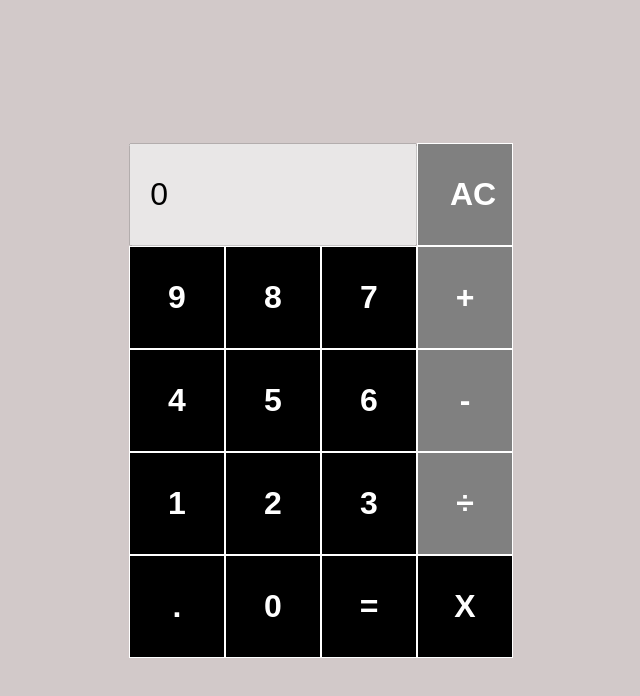
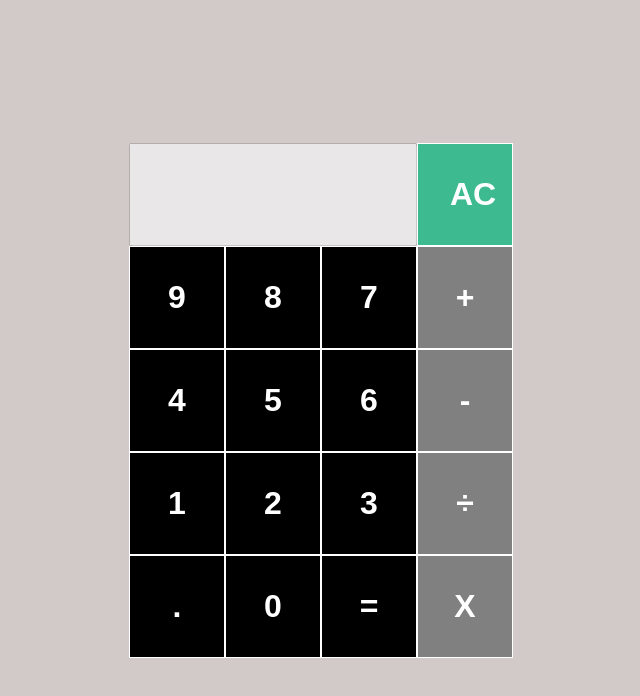
Before and after one commit to Muneer-Ahamed1/CloudVandanaCompany, a plain HTML site: page Projects/Calculator/index.html in a window 1280 px wide. Shown: the whole page, without its empty margins (319-959 px from the left). Drawn offline with Linux system fonts and the light colour scheme.

Commit message:
Second commit

```diff
--- a/Projects/Calculator/index.css
+++ b/Projects/Calculator/index.css
@@ -32,6 +32,13 @@ body{
     -webkit-box-align: center;
         -ms-flex-align: center;
             align-items: center;
+
+}
+.AC{
+    background-color: rgb(62, 186, 145) !important;
+}
+.AC:hover{
+    background-color: rgb(21, 99, 73) !important;
 
 }
 input::-webkit-input-placeholder{
--- a/Projects/Calculator/index.html
+++ b/Projects/Calculator/index.html
@@ -9,8 +9,8 @@
 <body>
     <div class="wrapper">
         <div class="wrap1">
-            <input type="text"  id="cal"  value="" placeholder="0" disabled>
-            <button type="button"  class="btn symbolBtn" value="AC">AC</button>
+            <input type="text"  id="cal"  value=""  disabled>
+            <button type="button"  class="btn symbolBtn AC" value="AC">AC</button>
         </div>
         <div class="wrap2">
         </div>
--- a/Projects/Calculator/index.js
+++ b/Projects/Calculator/index.js
@@ -12,8 +12,10 @@ arr1.forEach((val)=>{
         btn.className="numberBtn"
     }
     if(val=="*") {
+
+
+
         btn.textContent="X"
-        btn.classList.add("specialBtn")
     }
     if(val=="=") {
         btn.classList.add("specialBtn")
@@ -32,6 +34,7 @@ const cal=document.getElementById("cal");
 Array.from(document.getElementsByClassName("btn")).map((vl)=>{
     vl.addEventListener("click",(e)=>{
         if(cal.value.length==0 && e.target.classList.contains("numberBtn")){
+            console.log(cal.value);
             cal.value=e.target.value+"";
         }
         else if(e.target.value=="=") {
```
